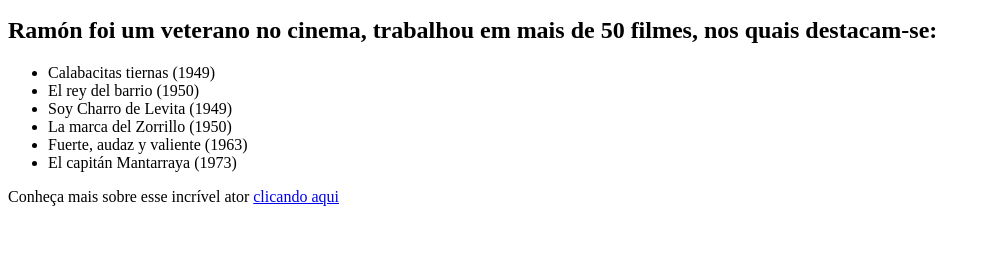
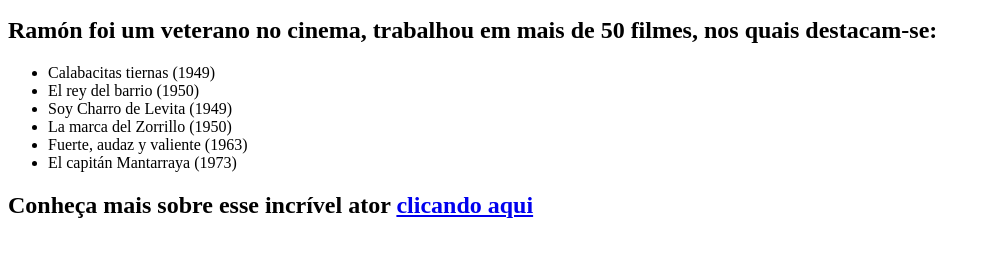
Before and after one commit to FabianoDiCorrea/cursoctd, a plain HTML site: page index.html in a window 1280 px wide. Shown: the part 509-766 px from the top of the page, without its empty margins (0-990 px from the left). Drawn offline with Linux system fonts and the light colour scheme.

Commit message:
Seu Madruga Final

```diff
--- a/index.html
+++ b/index.html
@@ -25,6 +25,6 @@
             <li>El capitán Mantarraya (1973)</li>
         </ul>
 
-        <p>Conheça mais sobre esse incrível ator <a href="https://pt.wikipedia.org/wiki/Ram%C3%B3n_Vald%C3%A9s">clicando aqui</a></p>
+        <h2>Conheça mais sobre esse incrível ator <a href="https://pt.wikipedia.org/wiki/Ram%C3%B3n_Vald%C3%A9s">clicando aqui</a></h2>
 </body>
 </html>
```
